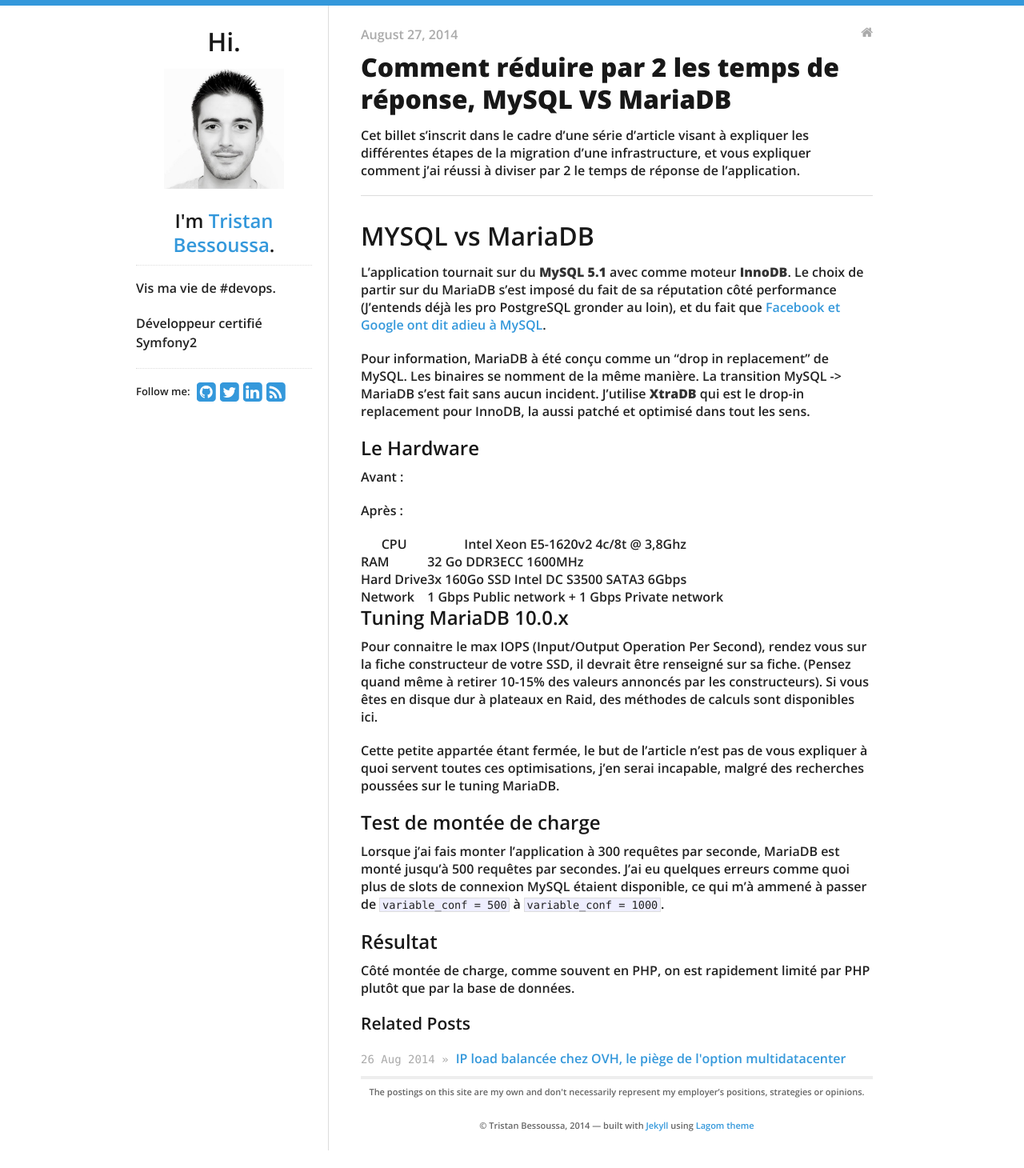
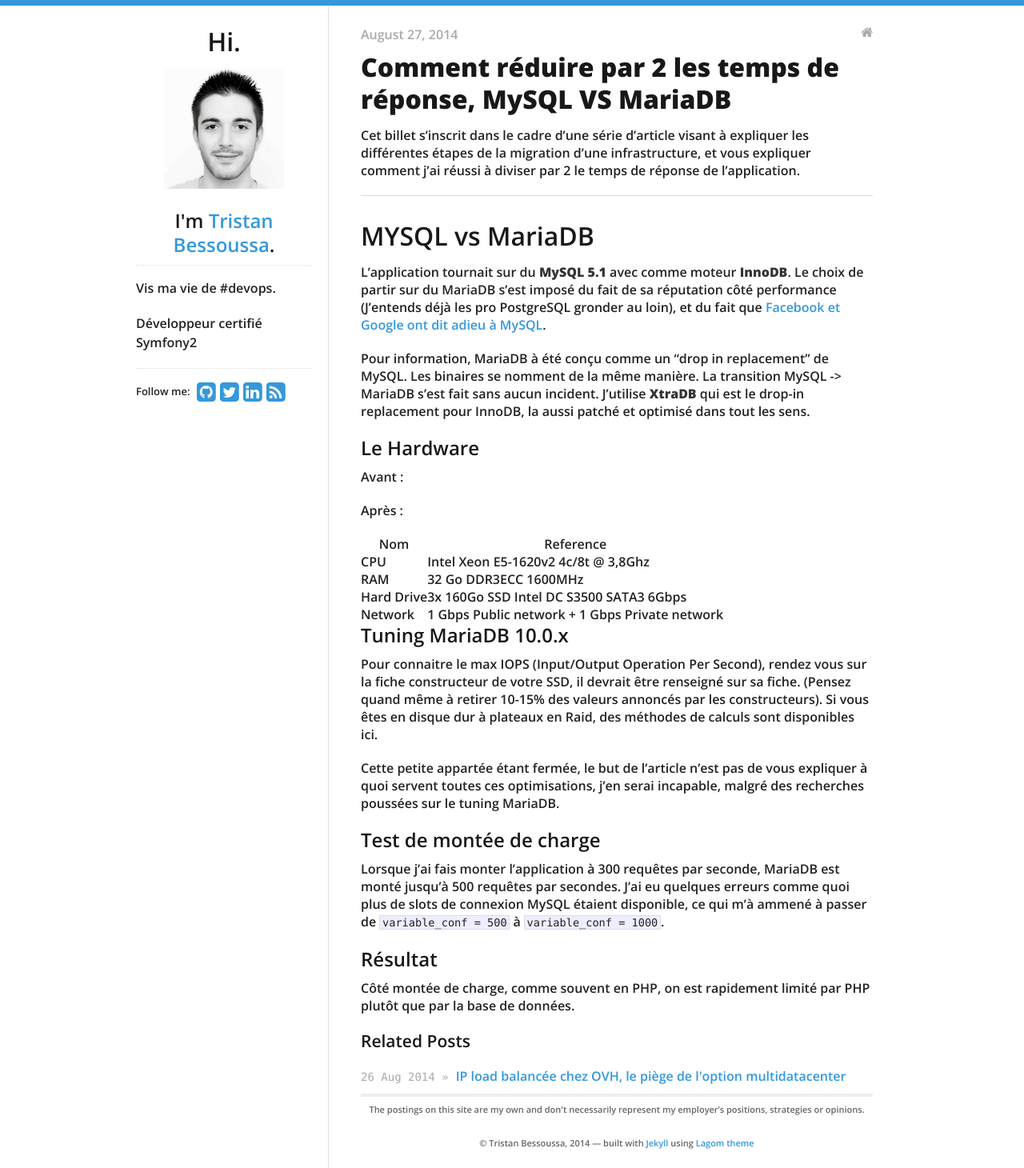
Before and after one commit to swanson/lagom, a Jekyll site: the page built from _posts/2014-08-27-migration-mysql.md, in a window 1280 px wide. Shown: the whole page at 80% size. Built offline with Jekyll 4.4.1, drawn with Linux system fonts in a browser that asks for light colours; nearby versions of some CDN libraries; comment, search, counter and statistics services are not loaded; before the commit the page ends 1438 px from its top, so only the background shows below that.

Commit message:
Update 2014-08-27-migration-mysql.md

```diff
--- a/_posts/2014-08-27-migration-mysql.md
+++ b/_posts/2014-08-27-migration-mysql.md
@@ -23,11 +23,12 @@
 
 Après :
 
-| CPU        | Intel Xeon E5-1620v2 4c/8t @ 3,8Ghz            |
-|------------|------------------------------------------------|
-| RAM        | 32 Go DDR3ECC 1600MHz                          |
-| Hard Drive | 3x 160Go SSD Intel DC S3500 SATA3 6Gbps        |
-| Network    | 1 Gbps Public network + 1 Gbps Private network |
+  | Nom        | Reference                                      |
+  |------------|------------------------------------------------|
+  | CPU        | Intel Xeon E5-1620v2 4c/8t @ 3,8Ghz            |
+  | RAM        | 32 Go DDR3ECC 1600MHz                          |
+  | Hard Drive | 3x 160Go SSD Intel DC S3500 SATA3 6Gbps        |
+  | Network    | 1 Gbps Public network + 1 Gbps Private network |
 
 
 ## Tuning MariaDB 10.0.x
@@ -39,8 +40,6 @@
 Cette petite appartée étant fermée, le but de l'article n'est pas de vous expliquer à quoi servent toutes ces optimisations, j'en serai incapable, malgré des recherches poussées sur le tuning MariaDB.
 
 
-
-
 ## Test de montée de charge
 
 Lorsque j'ai fais monter l'application à 300 requêtes par seconde, MariaDB est monté jusqu'à 500 requêtes par secondes. J'ai eu quelques erreurs comme quoi plus de slots de connexion MySQL étaient disponible, ce qui m'à ammené à passer de `variable_conf = 500` à `variable_conf = 1000`.
```
